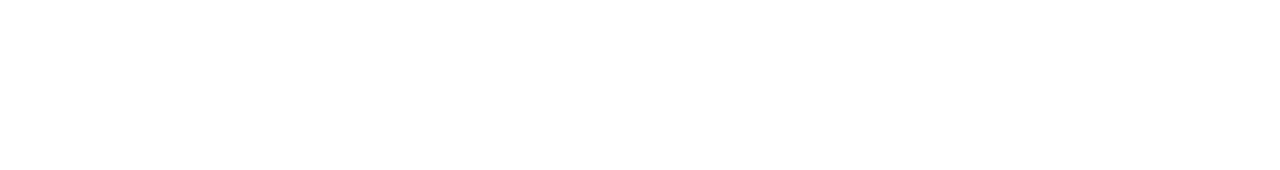
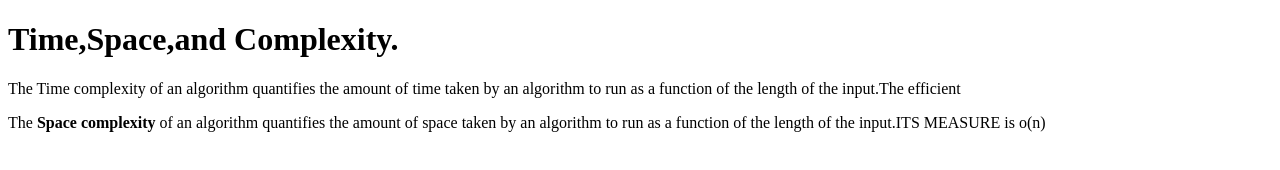
Before and after one commit to acciojob/time-and-space-complexity-sirin-acciojob-26, a website: page main.html in a window 1280 px wide. Drawn offline with Linux system fonts and the light colour scheme.

Commit message:
created a submission

```diff
--- a/main.html
+++ b/main.html
@@ -1,16 +1,14 @@
 <!DOCTYPE html>
-
 <html>
-
 <head>
 	<link rel="stylesheet" href="styles.css">
 </head>
-
 <body>
 	<!-- the entire body must be written by student -->
-    <script type="text/javascript" src="./script.js">
+	<h1>Time,Space,and Complexity.</h1>
+	<p>The Time complexity of an algorithm quantifies the amount of time taken by an algorithm to run as a function of the length of the input.The efficient</p>
+    <p>The <b>Space complexity</b> of an algorithm quantifies the amount of space taken by an algorithm to run as a function of the length of the input.ITS MEASURE is o(n)</p>
+	<script type="text/javascript" src="./script.js">
 </script>
-
 </body>
-
 </html>
```
